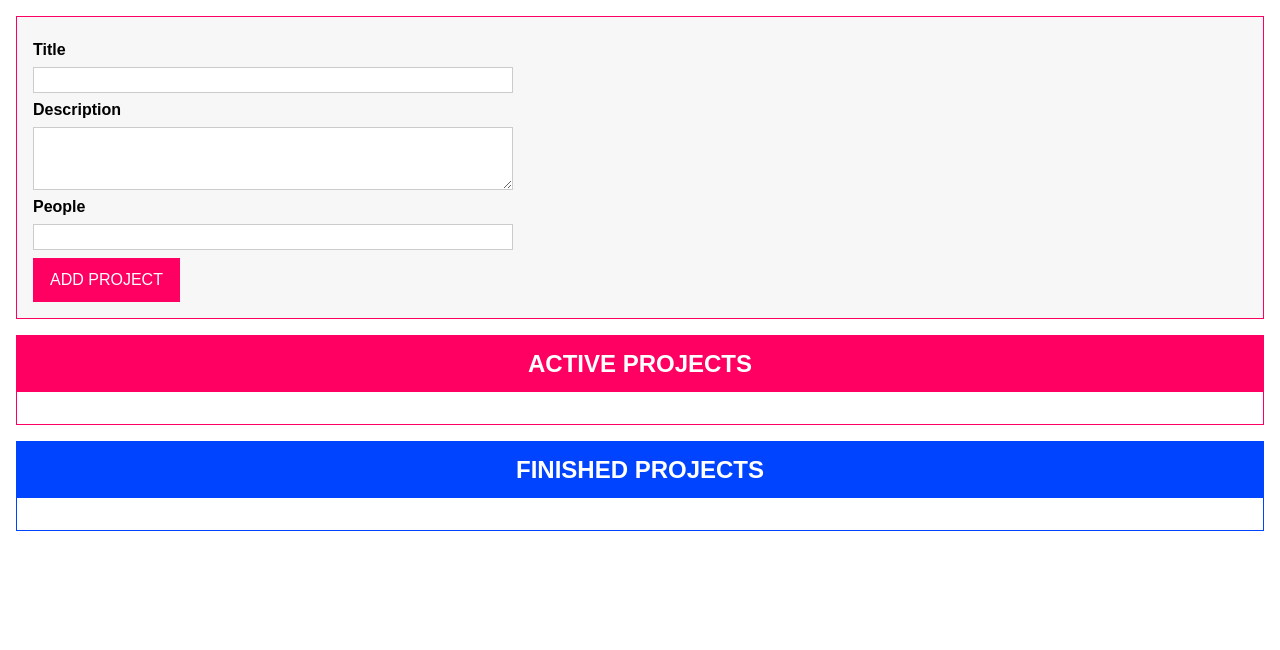
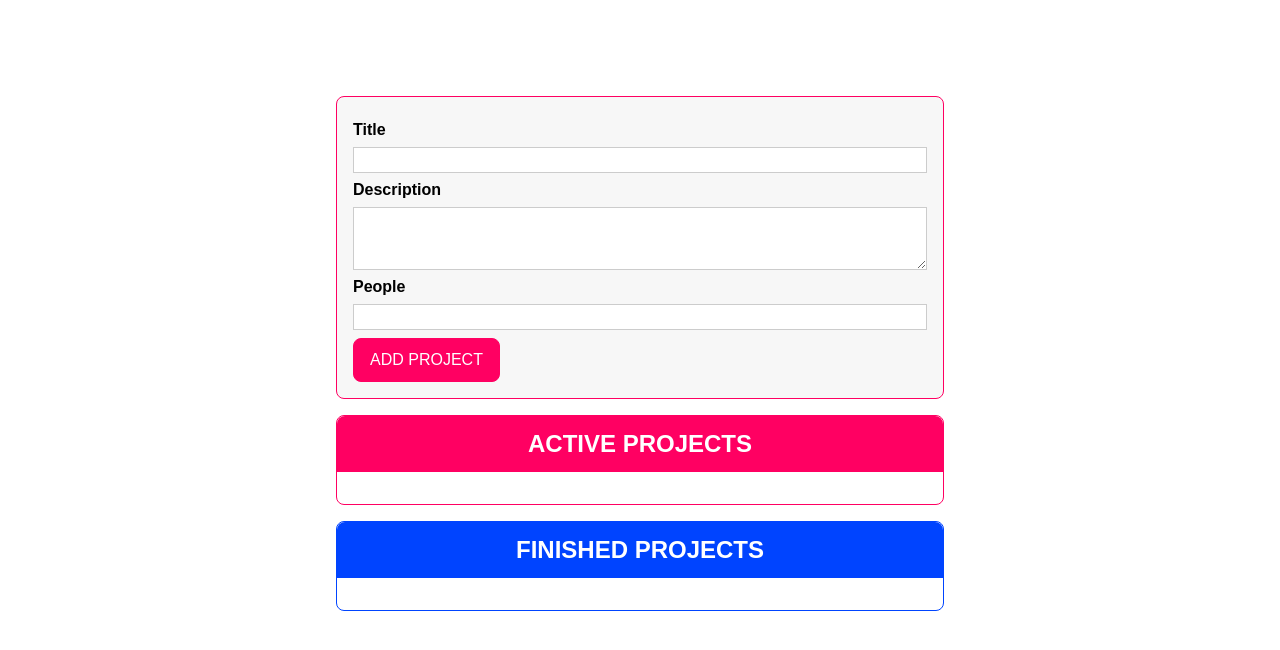
Before and after one commit to riad40/simple-drag-drop-app, a website with bundled scripts: page index.html in a window 1280 px wide. Built offline with nearby package versions, Linux system fonts and the light colour scheme.

Commit message:
update styling

```diff
--- a/app.css
+++ b/app.css
@@ -26,7 +26,6 @@ textarea {
     font: inherit;
     padding: 0.2rem 0.4rem;
     width: 100%;
-    max-width: 30rem;
     border: 1px solid #ccc;
 }
 
@@ -43,6 +42,19 @@ button {
     cursor: pointer;
     color: white;
     padding: 0.75rem 1rem;
+    border-radius: 0.5rem;
+}
+
+.app {
+    display: flex;
+    justify-content: center;
+    align-items: center;
+    margin-top: 5rem;
+}
+
+#app {
+    width: 50%;
+    max-width: 50rem;
 }
 
 button:focus {
@@ -58,6 +70,7 @@ button:active {
 .projects {
     margin: 1rem;
     border: 1px solid #ff0062;
+    border-radius: 0.5rem;
 }
 
 .projects header {
@@ -66,6 +79,7 @@ button:active {
     display: flex;
     justify-content: center;
     align-items: center;
+    border-radius: 0.5rem 0.5rem 0 0;
 }
 
 #finished-projects {
@@ -125,4 +139,5 @@ button:active {
     padding: 1rem;
     border: 1px solid #ff0062;
     background: #f7f7f7;
+    border-radius: 0.5rem;
 }
--- a/index.html
+++ b/index.html
@@ -41,6 +41,8 @@
                 <ul></ul>
             </section>
         </template>
-        <div id="app"></div>
+        <div class="app">
+            <div id="app"></div>
+        </div>
     </body>
 </html>
```
